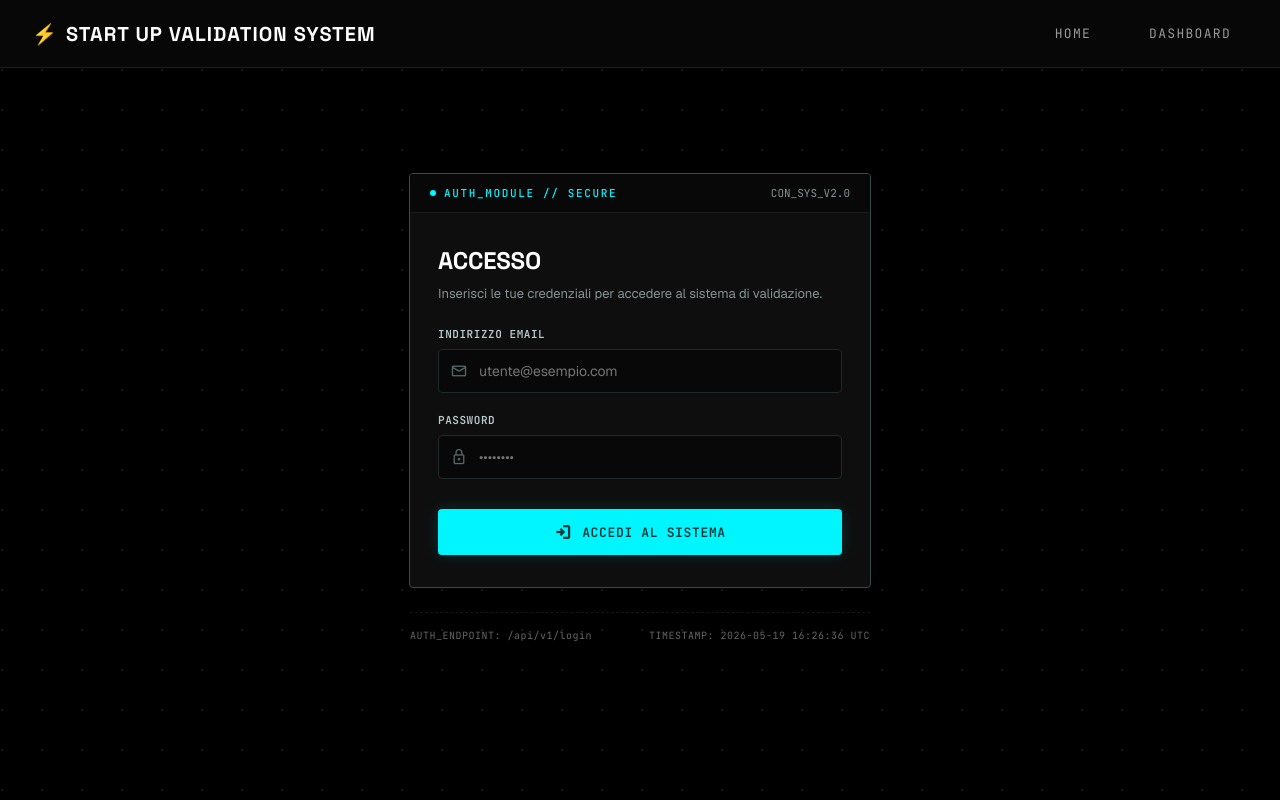
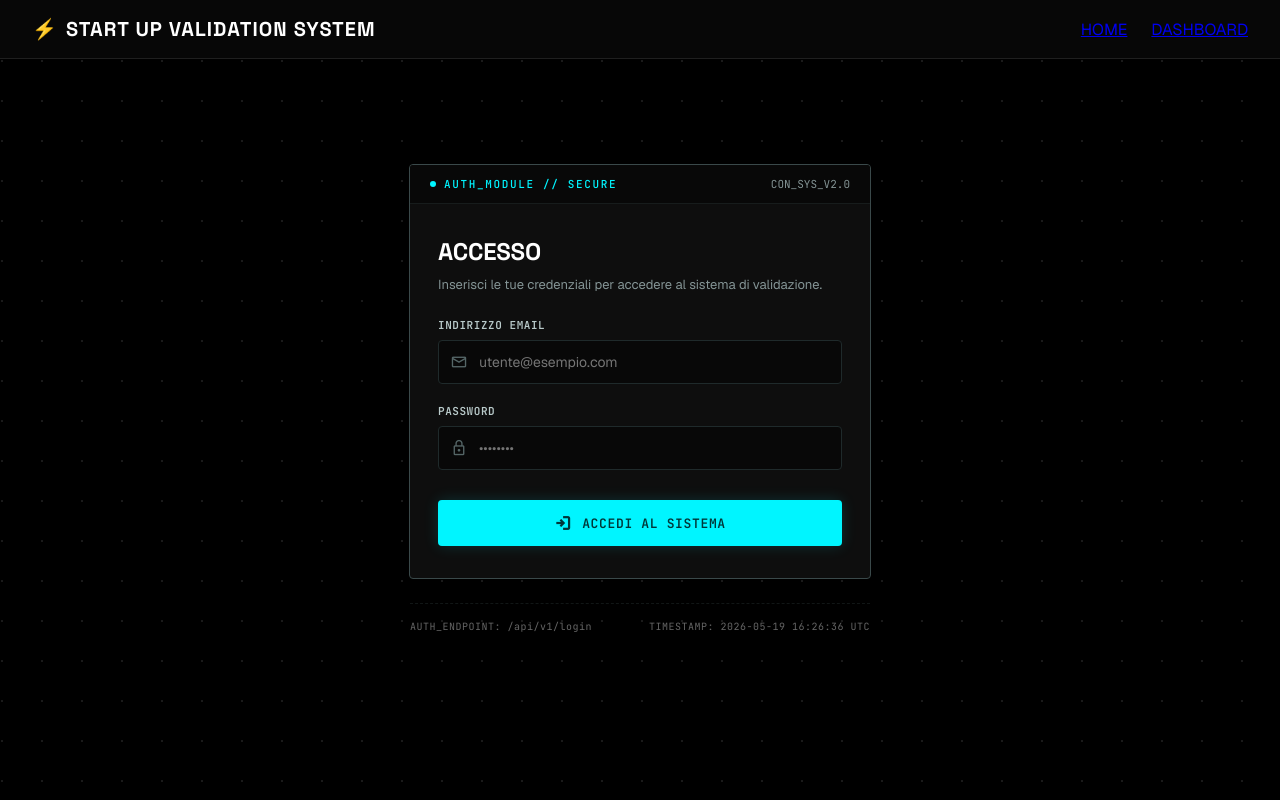
Before and after one commit to fabriziodeltufo/react-startup-val, a React (Vite) app: page /login in a window 1280 px wide. Built offline with nearby package versions, Linux system fonts and the light colour scheme; no server answers.

Commit message:
logout redirect

```diff
--- a/src/App.jsx
+++ b/src/App.jsx
@@ -1,59 +1,90 @@
 import React from 'react';
-import { BrowserRouter, Routes, Route, NavLink } from 'react-router-dom';
+import {
+  BrowserRouter,
+  Routes,
+  Route,
+  NavLink
+} from 'react-router-dom';
+
 import HomePage from './components/HomePage';
 import DashBoard from './components/DashBoard';
 import PageNotFound from './components/PageNotFound';
 import LoginPage from './components/LoginPage';
 import ProtectedRoute from './components/ProtectedRoute';
-import Loader from './components/Loader';
 
+import { useAuth } from './context/AuthContext';
+import { supabase } from './services/supabase';
 
-function App() {
+function AppLayout() {
+  const { user } = useAuth();
+
+  // const handleLogout = async () => {
+  //   await supabase.auth.signOut();
+  //   window.location.href = '/login';
+  // };
+
+  const handleLogout = async () => {
+    await supabase.auth.signOut();
+    window.location.assign(import.meta.env.BASE_URL + 'login');
+  };
+
   return (
-    <BrowserRouter basename={import.meta.env.BASE_URL}>
-      {/* Premium Glassmorphic Top Navigation Header */}
+    <>
+      {/* NAVBAR */}
       <nav className="app-nav">
         <div className="nav-brand">
           <span className="brand-accent">⚡</span>
           <span className="brand-text">START UP VALIDATION SYSTEM</span>
         </div>
+
         <div className="nav-links">
-          <NavLink
-            to="/"
-            className={({ isActive }) => `nav-link ${isActive ? 'active' : ''}`}
-            end
-          >
+          <NavLink to="/" end className={({ isActive }) => isActive ? 'active' : ''}>
             HOME
           </NavLink>
-          <NavLink
-            to="/dashboard"
-            className={({ isActive }) => `nav-link ${isActive ? 'active' : ''}`}
-          >
+
+          <NavLink to="/dashboard" className={({ isActive }) => isActive ? 'active' : ''}>
             DASHBOARD
           </NavLink>
+
+          {/* LOGOUT SOLO SE LOGGATO */}
+          {user && (
+            <button
+              onClick={handleLogout}
+              style={{
+                marginLeft: '10px',
+                color: 'red',
+                background: 'transparent',
+                border: '1px solid red',
+                padding: '6px 12px',
+                cursor: 'pointer'
+              }}
+            >
+              LOGOUT
+            </button>
+          )}
         </div>
       </nav>
 
-
-
-      {/* {isLoading && <Loader />} */}
+      {/* ROUTES */}
       <Routes>
-        {/* Protected Routes */}
-        <Route element={<ProtectedRoute />} >
+        <Route element={<ProtectedRoute />}>
           <Route path="/" element={<HomePage />} />
           <Route path="/dashboard" element={<DashBoard />} />
         </Route>
 
-        {/* Public Route  */}
         <Route path="/login" element={<LoginPage />} />
         <Route path="*" element={<PageNotFound />} />
       </Routes>
+    </>
+  );
+}
 
+function App() {
+  return (
+    <BrowserRouter basename={import.meta.env.BASE_URL}>
+      <AppLayout />
     </BrowserRouter>
   );
-
-
-
 }
 
 export default App;
```
Also changed, not shown: src/App.css (+8 -5 lines).
